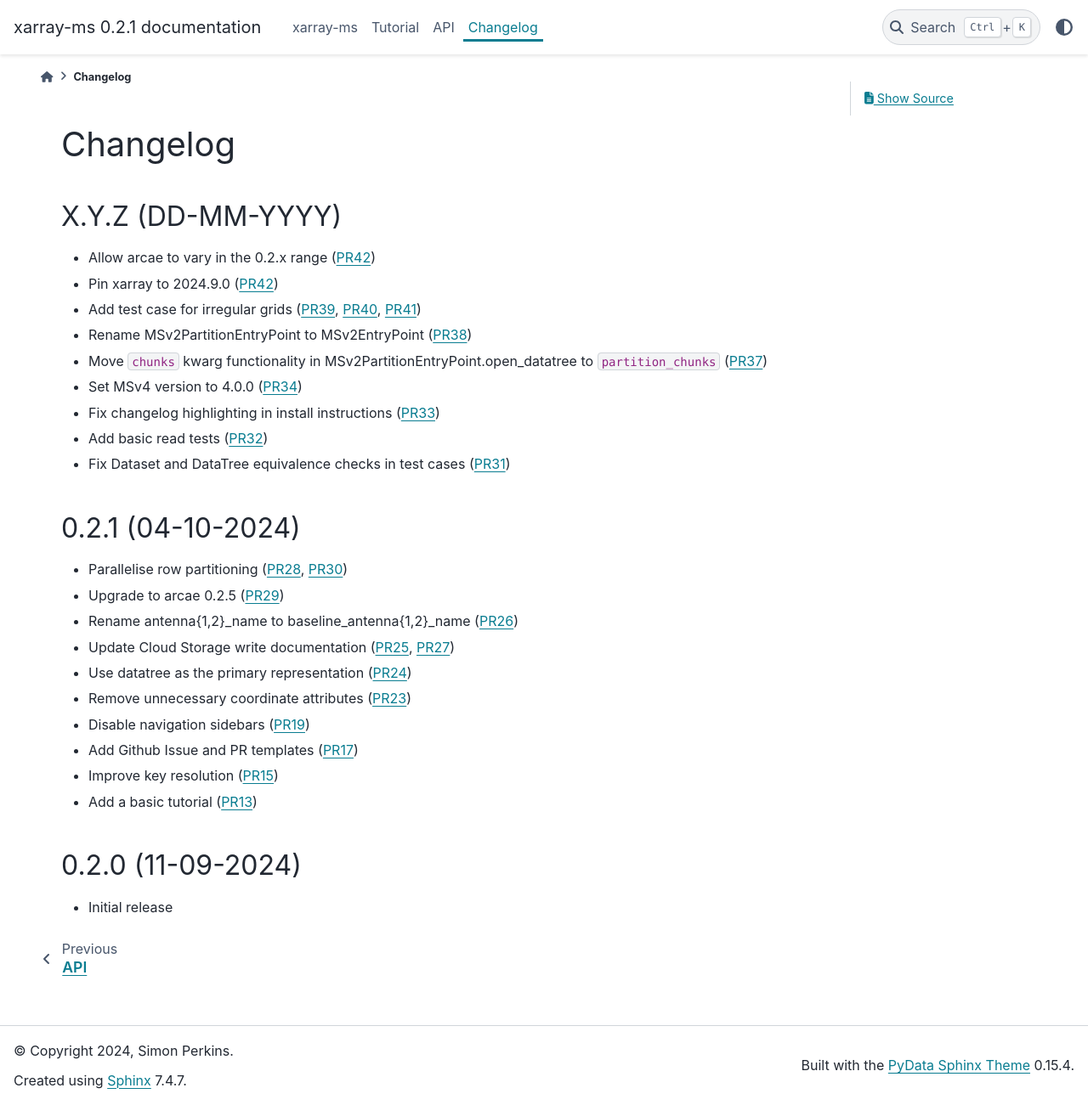
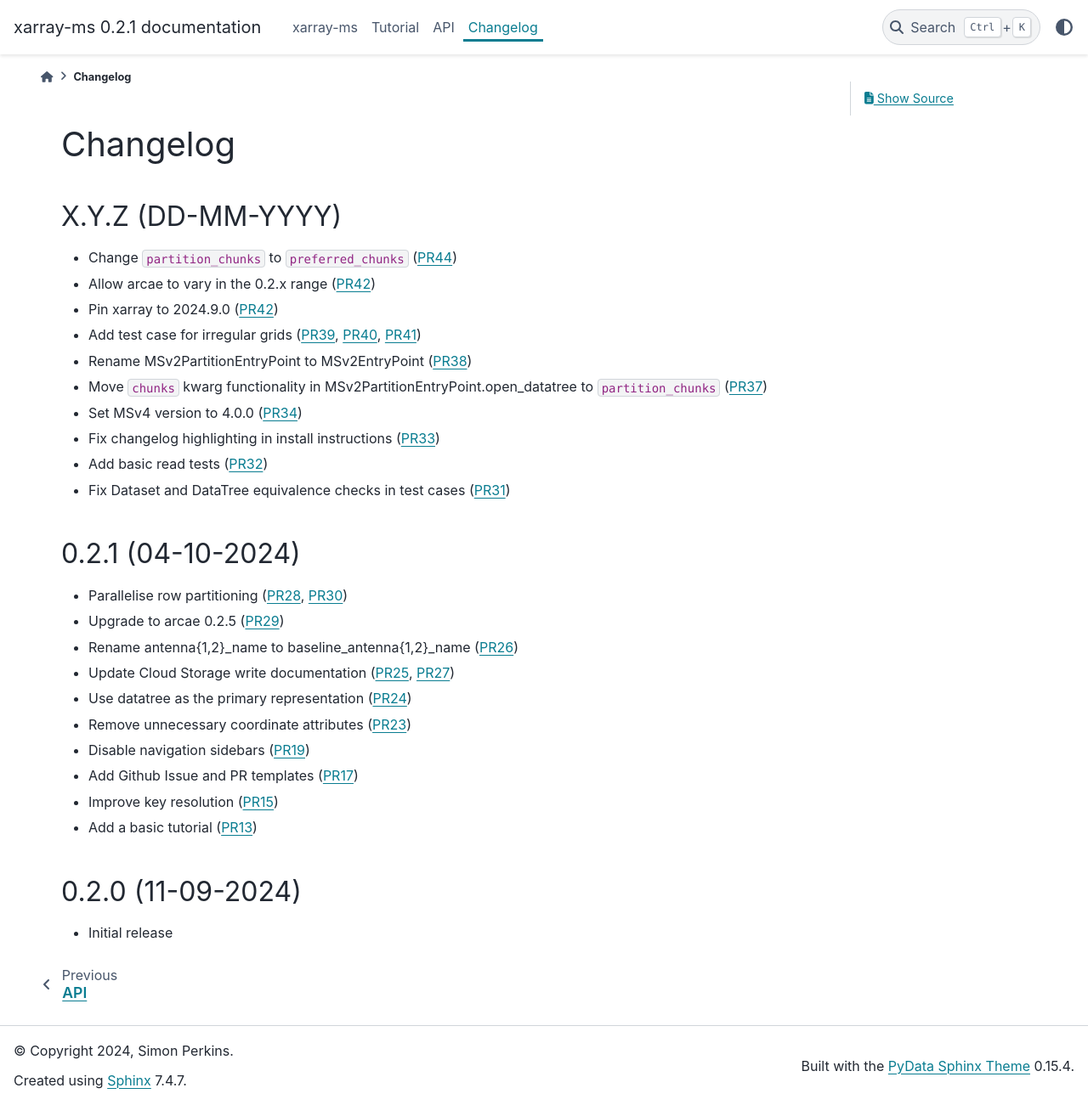
Before and after one commit to ratt-ru/xarray-ms, a Sphinx documentation site: the page built from doc/source/changelog.rst, in a window 1280 px wide and 1301 px high. Shown: the whole window at 85% size. Built offline with Sphinx 7.4.7 and the PyData theme 0.15.4, drawn with Linux system fonts in a browser that asks for light colours; pages that are not in the unit, such as notebooks, are missing from menus.

Commit message:
Update documentation

```diff
--- a/doc/source/changelog.rst
+++ b/doc/source/changelog.rst
@@ -5,6 +5,7 @@
 
 X.Y.Z (DD-MM-YYYY)
 ------------------
+* Change ``partition_chunks`` to ``preferred_chunks`` (:pr:`44`)
 * Allow arcae to vary in the 0.2.x range (:pr:`42`)
 * Pin xarray to 2024.9.0 (:pr:`42`)
 * Add test case for irregular grids (:pr:`39`, :pr:`40`, :pr:`41`)
--- a/doc/source/tutorial.rst
+++ b/doc/source/tutorial.rst
@@ -116,7 +116,7 @@
       (("DATA_DESC_ID", 1),): {"time": 3, "frequency": 2}})
 
 See the ``preferred_chunks`` argument of
-:meth:`xarray_ms.backend.msv2.entrypoint.MSv2EntryPoint.open_datatree`
+:meth:`~xarray_ms.backend.msv2.entrypoint.MSv2EntryPoint.open_datatree`
 for more information.
 
 .. ipython:: python
```
Also changed, not shown: 1 other file.
